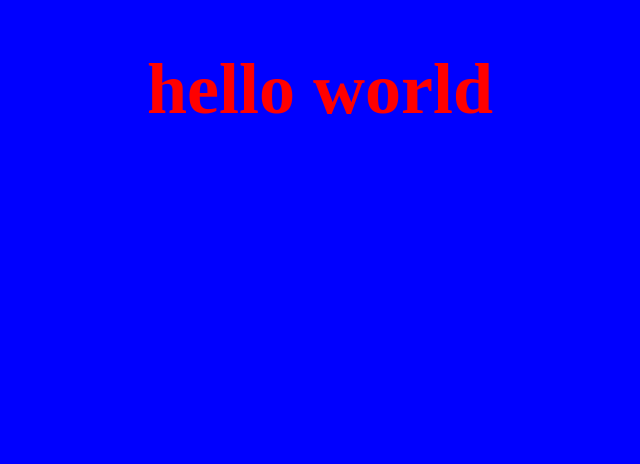
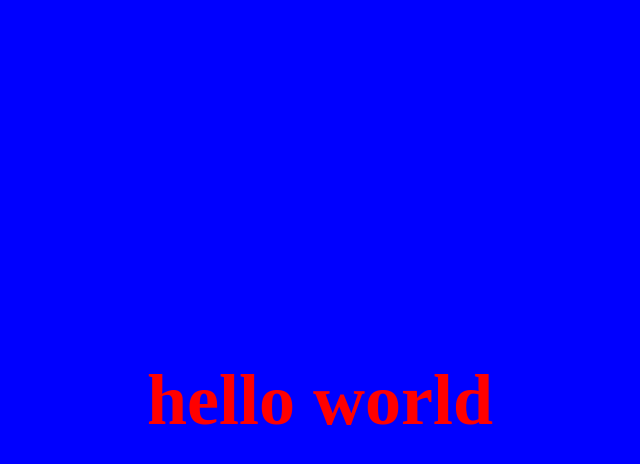
Before and after one commit to spldev42/test-repo, a plain HTML site: page index.html in a window 1280 px wide. Shown: the whole page, without its empty margins (320-960 px from the left). Drawn offline with Linux system fonts and the light colour scheme.

Commit message:
Center heading

```diff
--- a/index.html
+++ b/index.html
@@ -7,6 +7,11 @@
         body {
             color: red;
             background-color: blue;
+            display: flex;
+            justify-content: center;
+            align-items: center;
+            margin: 0;
+            height: 100vh;
         }
         h1 {
             font-size: 72px;
@@ -14,16 +19,6 @@
         }
     </style>
     <title>Hello World</title>
-    <style>
-        body {
-            color: red;
-            background-color: blue;
-        }
-
-        h1 {
-            text-align: center;
-        }
-    </style>
 </head>
 <body>
     <h1>hello world</h1>
```
